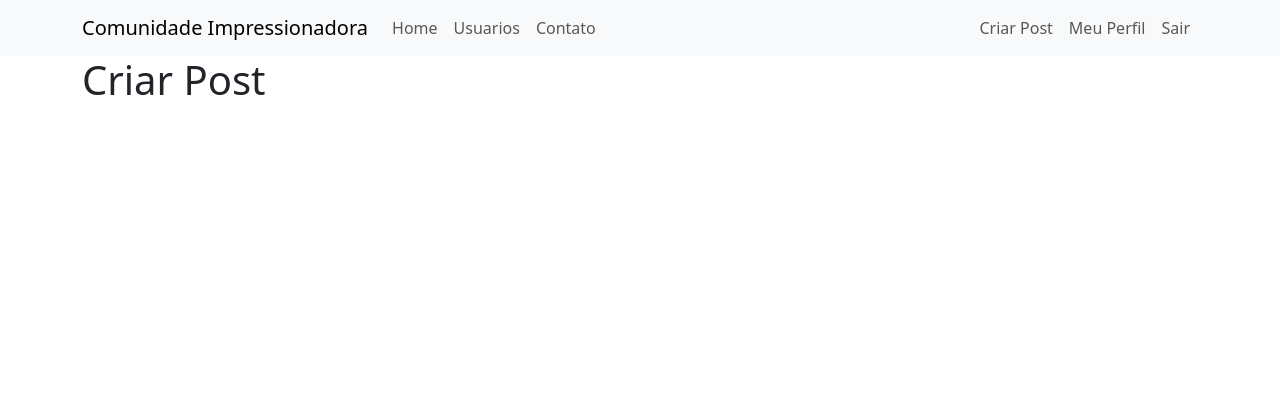
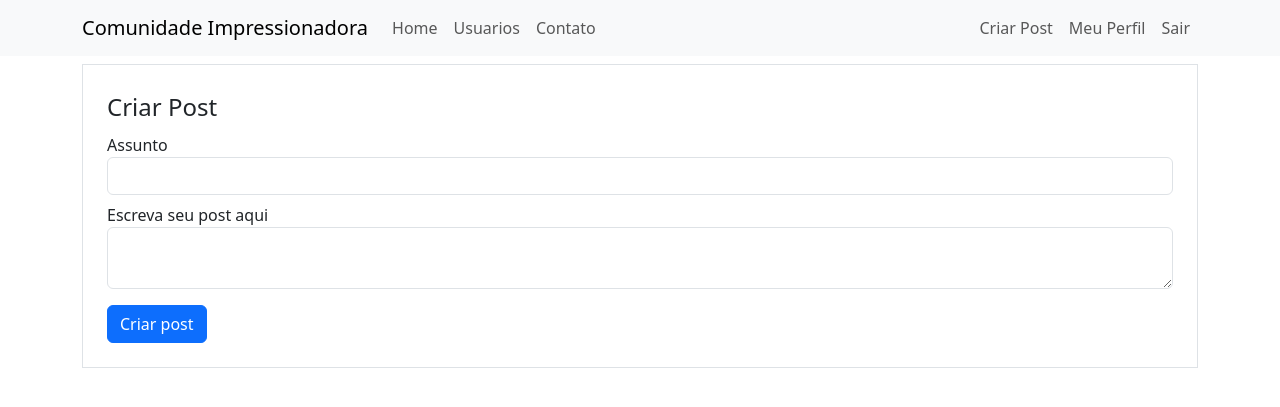
Before and after one commit to pxttiago/site-comunidade, a Flask app: page /post/criar in a window 1280 px wide. Shown: the top 407 px of the page. Run offline with Flask 3, Linux system fonts and the light colour scheme; a user stored in the database is signed in; some libraries are stand-ins or nearby versions.

Commit message:
funcionalidade criar post
Adicionada a funcionalidade para o usuário autenticado criar um post e esse post ser armazenado no banco de dados

```diff
--- a/comunidadeimpressionadora/forms.py
+++ b/comunidadeimpressionadora/forms.py
@@ -1,6 +1,6 @@
 from flask_wtf import FlaskForm
 from flask_wtf.file import FileField, FileAllowed
-from wtforms import StringField, PasswordField, SubmitField, BooleanField
+from wtforms import StringField, PasswordField, SubmitField, BooleanField, TextAreaField
 from wtforms.validators import DataRequired, Length, Email, EqualTo, ValidationError
 from comunidadeimpressionadora.models import Usuario
 from flask_login import current_user
@@ -58,3 +58,9 @@ class FormEditarPerfil(FlaskForm):
             usuario = Usuario.query.filter_by(email=email.data).first()
             if usuario:
                 raise ValidationError('E-mail já cadastrado. Cadastre um novo e-mail.')
+
+
+class FormCriarPost(FlaskForm):
+    titulo = StringField('Assunto', validators=[DataRequired(), Length(2, 140)])
+    corpo = TextAreaField('Escreva seu post aqui', validators=[DataRequired()])
+    submit_post = SubmitField('Criar post')
--- a/comunidadeimpressionadora/routes.py
+++ b/comunidadeimpressionadora/routes.py
@@ -1,8 +1,8 @@
 from flask import render_template, redirect, flash, url_for, request
 from comunidadeimpressionadora import app, database, bcrypt, login_manager
 from googletrans import Translator
-from comunidadeimpressionadora.forms import FormLogin, FormEditarPerfil, FormCriarConta
-from comunidadeimpressionadora.models import Usuario
+from comunidadeimpressionadora.forms import FormLogin, FormEditarPerfil, FormCriarConta, FormCriarPost
+from comunidadeimpressionadora.models import Usuario, Post
 from flask_login import login_user, logout_user, current_user, login_required
 import os
 from PIL import Image
@@ -67,10 +67,17 @@ def perfil():
     return render_template('perfil.html', foto_perfil=foto_perfil)
 
 
-@app.route('/post/criar')
+@app.route('/post/criar', methods=['GET', 'POST'])
 @login_required
 def criar_post():
-    return render_template('criarpost.html')
+    form_criarpost = FormCriarPost()
+    if form_criarpost.validate_on_submit():
+        post = Post(titulo=form_criarpost.titulo.data, corpo=form_criarpost.corpo.data, Autor=current_user)
+        database.session.add(post)
+        database.session.commit()
+        flash(f'Post criado com sucesso', 'alert-success')
+        return redirect(url_for('homepage'))
+    return render_template('criarpost.html', form_criarpost=form_criarpost)
 
 
 def salvar_imagem(imagem):
--- a/comunidadeimpressionadora/templates/criarpost.html
+++ b/comunidadeimpressionadora/templates/criarpost.html
@@ -2,6 +2,42 @@
 
 {% block body %}
     <div class="container">
-        <h1>Criar Post</h1>
+        <div class="row">
+            <div class="col">
+                <form method="POST" action="" class="border p-4 mt-2">
+                    {{ form_criarpost.csrf_token }}
+                    <legend>Criar Post</legend>
+                    <fieldset>
+                        <div class="form-group mb-2">
+                            {{ form_criarpost.titulo.label(class="form-control-label") }}
+                            {% if form_criarpost.titulo.errors and 'submit_criarpost' in request.form %}
+                                {{ form_criarpost.titulo(class="form-control is-invalid") }}
+                            <div class="invalid-feedback">
+                                {% for erro in form_criarpost.titulo.errors %}
+                                    {{ traduzir.translate(erro, dest='pt').text }}
+                                {% endfor %}
+                            </div>
+                            {% else %}
+                                {{ form_criarpost.titulo(class="form-control") }}
+                            {% endif %}
+                        </div>
+                        <div class="form-group mb-2">
+                            {{ form_criarpost.corpo.label(class="form-control-label") }}
+                            {% if form_criarpost.corpo.errors and 'submit_criarpost' in request.form %}
+                                {{ form_criarpost.corpo(class="form-control is-invalid") }}
+                            <div class="invalid-feedback">
+                                {% for erro in form_criarpost.corpo.errors %}
+                                    {{ traduzir.translate(erro, dest='pt').text }}
+                                {% endfor %}
+                            </div>
+                            {% else %}
+                                {{ form_criarpost.corpo(class="form-control") }}
+                            {% endif %}
+                        </div>
+                    </fieldset>
+                    {{ form_criarpost.submit_post(class="btn btn-primary mt-2") }}
+                </form>
+            </div>
+        </div>
     </div>
 {% endblock %}
```
Also changed, not shown: instance/comunidade.db.
